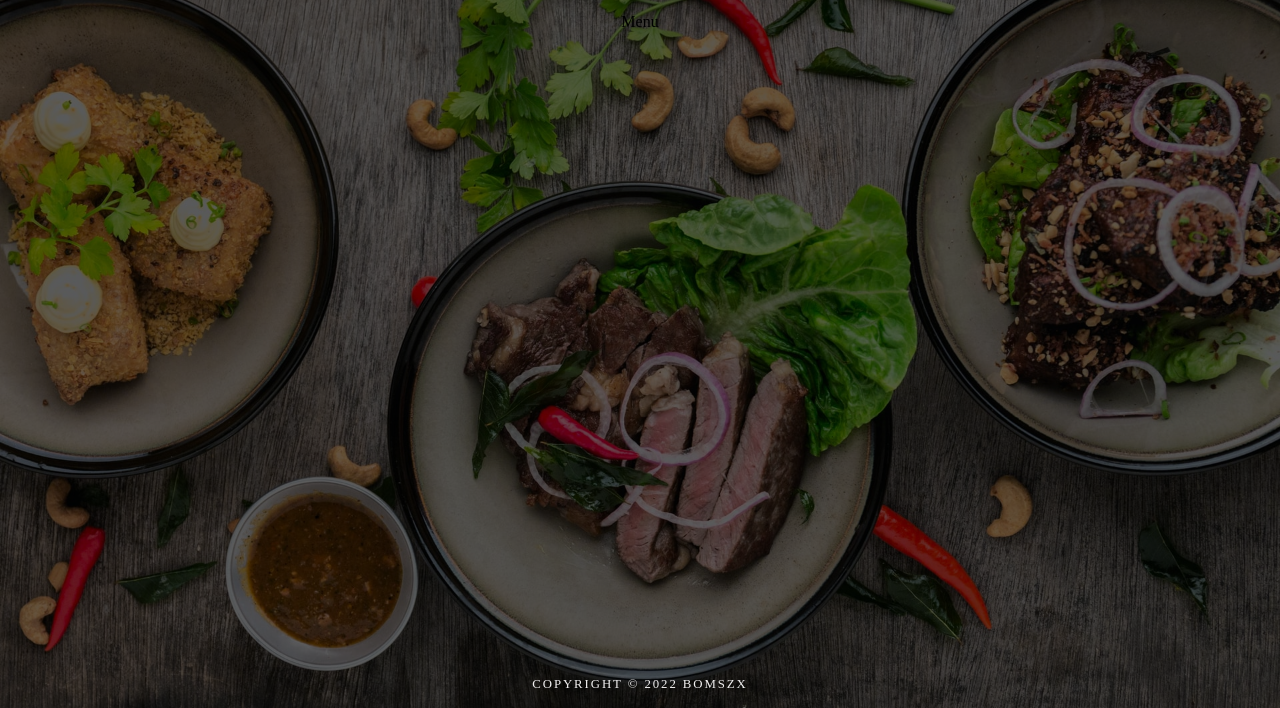
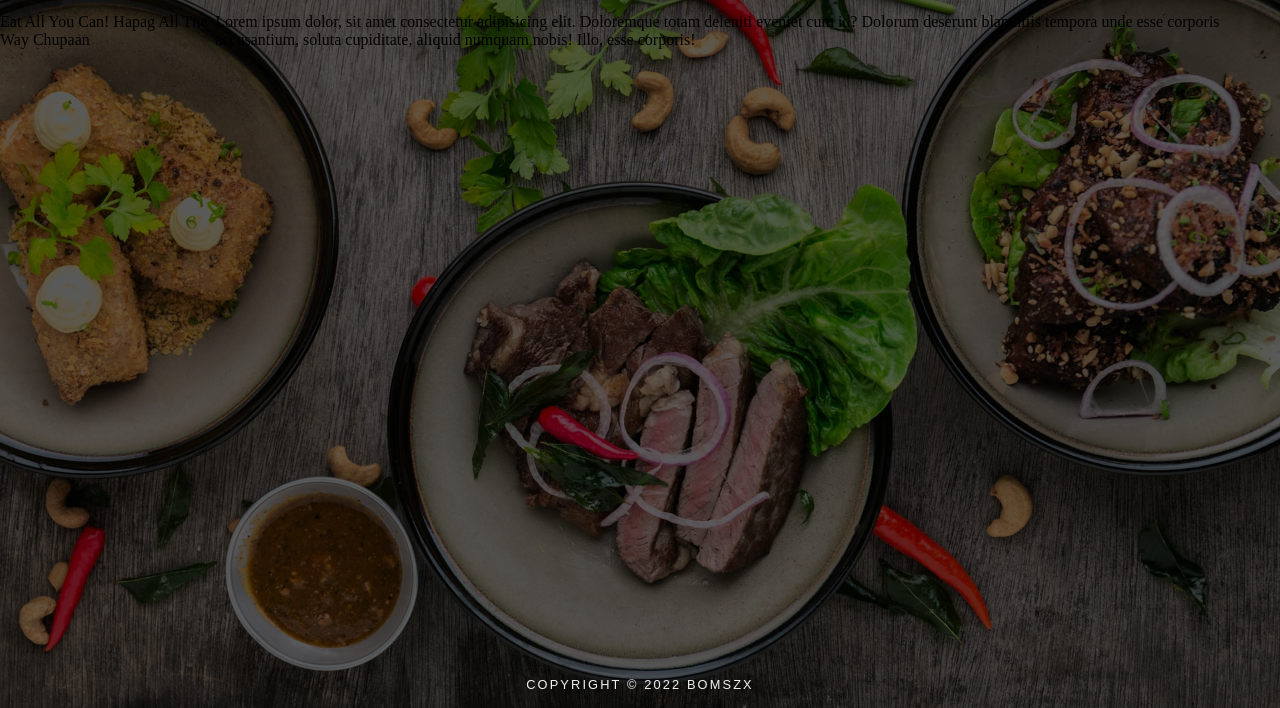
Before and after one commit to bomszx/restaurant-page, a website built with webpack: page dist/index.html in a window 1280 px wide. Shown: the part 92-800 px from the top of the page. Built offline with nearby package versions, Linux system fonts and the light colour scheme; a web font is replaced by a local one.

Commit message:
added home page

```diff
--- a/src/about.js
+++ b/src/about.js
@@ -1,5 +1,5 @@
-const about = () => {
+const renderAbout = () => {
     console.log('abouten')
 }
 
-export {about as renderAbout}
+export default renderAbout
--- a/src/home.js
+++ b/src/home.js
@@ -0,0 +1,16 @@
+const renderHome = () => {
+    const element = document.createElement('div');
+    const title = document.createElement('p');
+    const p = document.createElement('p')
+
+    title.innerText = `Eat All You Can! Hapag All The Way Chupaan`
+
+    p.innerText = `Lorem ipsum dolor, sit amet consectetur adipisicing elit. Doloremque totam deleniti eveniet cum id? Dolorum deserunt blanditiis tempora unde esse corporis accusantium, soluta cupiditate, aliquid numquam nobis! Illo, esse corporis!`
+
+    element.append(title);
+    element.append(p)
+    element.classList.add('main')
+    return element
+}
+
+export default renderHome
--- a/src/menu.js
+++ b/src/menu.js
@@ -1,5 +1,5 @@
-const menu = () => {
+const renderMenu = () => {
     console.log('menu')
 }
 
-export {menu as renderMenu}
+export default renderMenu
--- a/src/style.css
+++ b/src/style.css
@@ -88,6 +88,7 @@ button {
 .footer p {
     font-size: .8rem;
     letter-spacing: .3ch;
-    font-family: var(--font);
-    /* color: var(--dirty-white); */
+    font-family: sans-serif;
+
+
 }
--- a/src/template.js
+++ b/src/template.js
@@ -1,4 +1,5 @@
 import mainContent from './mainContent.js'
+import renderHome from './home.js'
 
 const header = () => {
     const headerElement = document.createElement('div')
@@ -55,7 +56,7 @@ const renderTemplate = () => {
 
     content.append(title())
     content.append(header())
-    content.append(mainContent())
+    content.append(renderHome())
     content.append(footer())
 }
 
```
Also changed, not shown: dist/index.html, dist/main.js.
